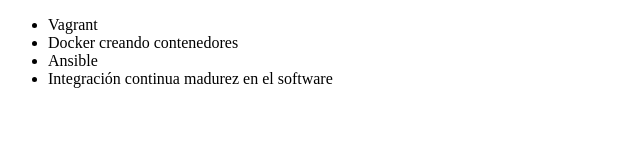
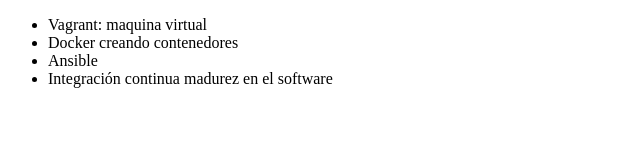
Before and after one commit to Alvitronex/alura-git, a plain HTML site: page index.html in a window 1280 px wide. Shown: the whole page, without its empty margins (0-640 px from the left). Drawn offline with Linux system fonts and the light colour scheme.

Commit message:
corregir curso de vagrat

```diff
--- a/index.html
+++ b/index.html
@@ -9,7 +9,7 @@
 <body>
 
     <ul>
-        <li> Vagrant </li>
+        <li> Vagrant: maquina virtual </li>
         <li> Docker creando contenedores </li>
         <li> Ansible </li>
         <li> Integración continua madurez en el software </li>
```
